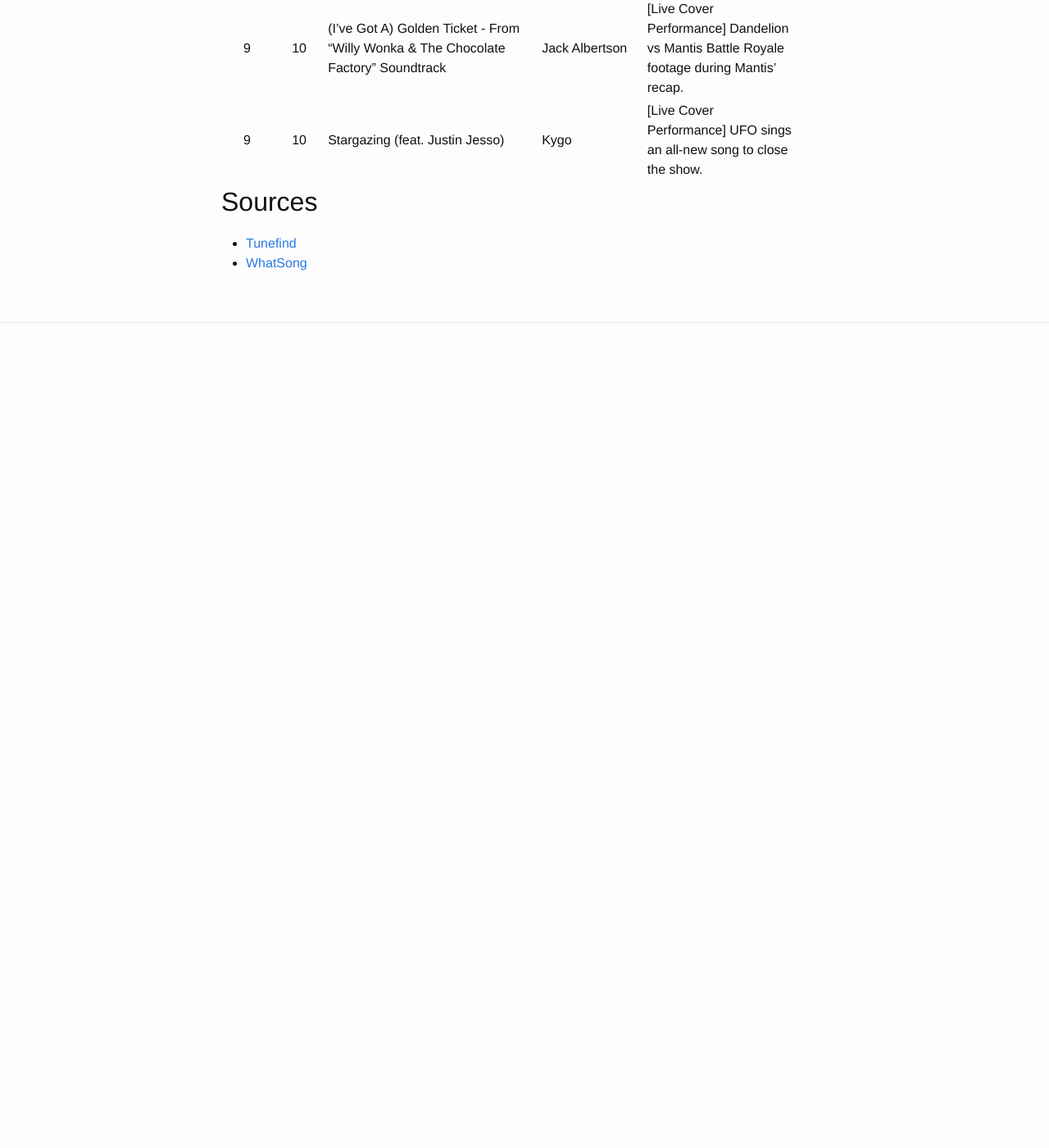
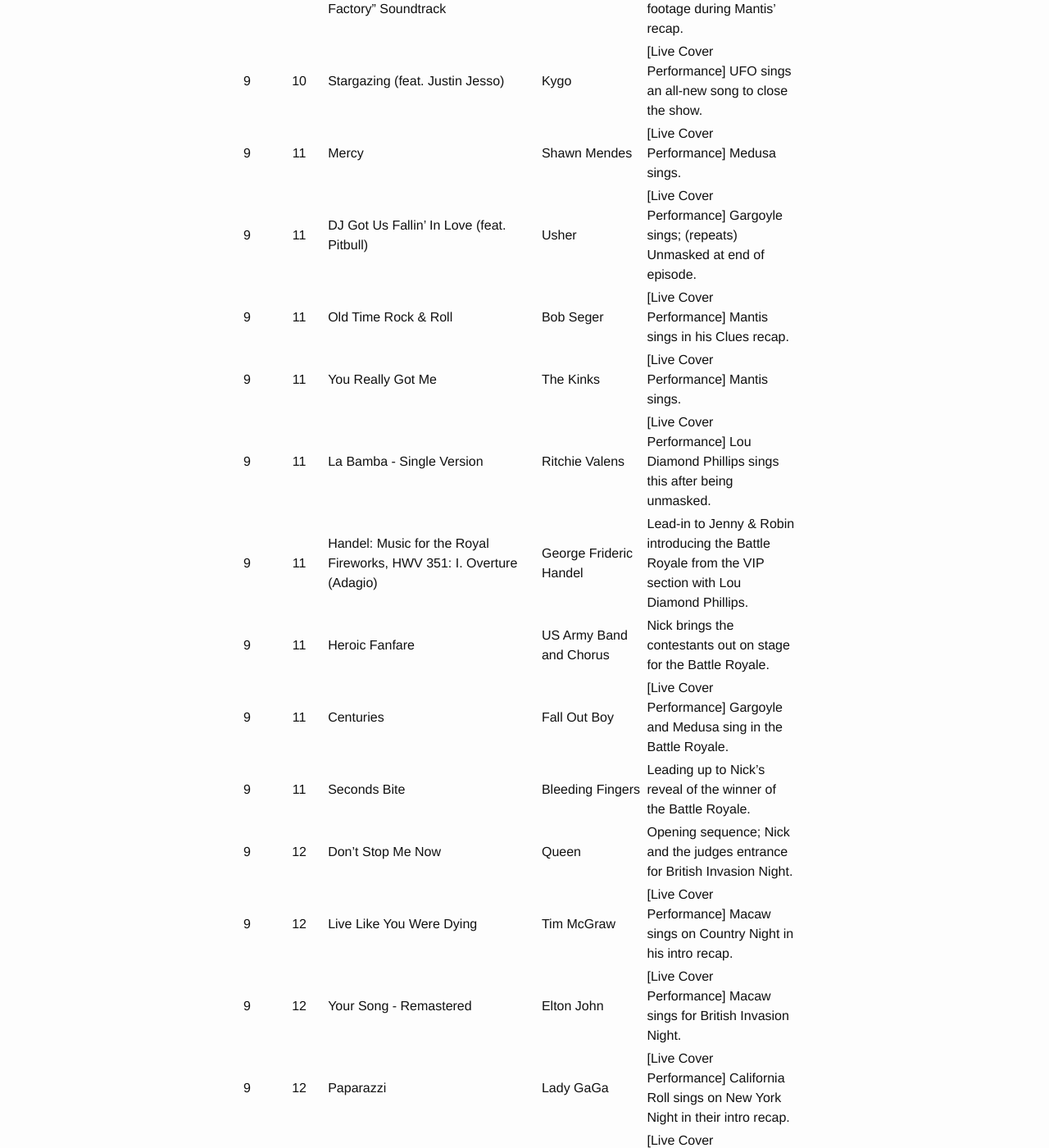
Before and after one commit to roclar/roclar.github.io, a Jekyll site: the page built from MaskedSingerSongs.md, in a window 1280 px wide and 1400 px high, scrolled down 21283 px. Shown: the whole window at 82% size. Built offline with Jekyll 4.4.1, drawn with Linux system fonts in a browser that asks for light colours; before the commit the page ends 21767 px from its top, so only the background shows below that; some of the changed text lies outside the part shown.

Commit message:
Added remainder of season 9

```diff
--- a/MaskedSingerSongs.md
+++ b/MaskedSingerSongs.md
@@ -213,7 +213,7 @@
 | 9 | 2 | Music For the Royal Fireworks - La Réjouissance | Ossi Bashiri | Howie Mandel presents the scepter to the winner. | |
 | 9 | 3 | Living In New York City | Robin Thicke | [Live Performance] Robin Thicke performs. | |
 | 9 | 3 | Piano Concerto No. 21 in C Major, K. 467: Allegro maestoso | Royal Philharmonic Orchestra | Medusa reveals the terrier head as her clue. | |
-| 9 | 3 | Theme From New York, New York | Frank Sinatra | [Live Cover Performance] Medusa performs. | |
+| 9 | 3 | Theme From New York, New York | Frank Sinatra | [Live Cover Performance] Medusa performs. | [link](https://www.youtube.com/watch?v=hGwcXokhZ5M&list=PLz-0dntIK0obZwzzWjkewT5youdeX65RQ) |
 | 9 | 3 | Money Can't Buy You Class (Radio Edit) | Countess Luann | The Real Housewives of NYC's, Luann De Lesseps brings out Medusa's clue. | |
 | 9 | 3 | Ice Ice Baby | Vanilla Ice | Polar Bear's entrance. | |
 | 9 | 3 | Rapture | Blondie | [Live Cover Performance] Polar Bear performs. | |
@@ -334,6 +334,42 @@
 | 9 | 10 | Don't You (Forget About Me) | Simple Minds | [Live Cover Performance] Doll sings on '80s Night in Mantis' recap. | |
 | 9 | 10 | (I've Got A) Golden Ticket - From "Willy Wonka & The Chocolate Factory" Soundtrack | Jack Albertson | [Live Cover Performance] Dandelion vs Mantis Battle Royale footage during Mantis' recap. | |
 | 9 | 10 | Stargazing (feat. Justin Jesso) | Kygo | [Live Cover Performance] UFO sings an all-new song to close the show. | |
+| 9 | 11 | Mercy | Shawn Mendes | [Live Cover Performance] Medusa sings. | |
+| 9 | 11 | DJ Got Us Fallin' In Love (feat. Pitbull) | Usher | [Live Cover Performance] Gargoyle sings; (repeats) Unmasked at end of episode. | |
+| 9 | 11 | Old Time Rock & Roll | Bob Seger | [Live Cover Performance] Mantis sings in his Clues recap. | |
+| 9 | 11 | You Really Got Me | The Kinks | [Live Cover Performance] Mantis sings. | |
+| 9 | 11 | La Bamba - Single Version | Ritchie Valens | [Live Cover Performance] Lou Diamond Phillips sings this after being unmasked. | |
+| 9 | 11 | Handel: Music for the Royal Fireworks, HWV 351: I. Overture (Adagio) | George Frideric Handel | Lead-in to Jenny & Robin introducing the Battle Royale from the VIP section with Lou Diamond Phillips. | |
+| 9 | 11 | Heroic Fanfare | US Army Band and Chorus | Nick brings the contestants out on stage for the Battle Royale. | |
+| 9 | 11 | Centuries | Fall Out Boy | [Live Cover Performance] Gargoyle and Medusa sing in the Battle Royale. | |
+| 9 | 11 | Seconds Bite | Bleeding Fingers | Leading up to Nick's reveal of the winner of the Battle Royale. | |
+| 9 | 12 | Don't Stop Me Now | Queen | Opening sequence; Nick and the judges entrance for British Invasion Night. | |
+| 9 | 12 | Live Like You Were Dying | Tim McGraw | [Live Cover Performance] Macaw sings on Country Night in his intro recap. | |
+| 9 | 12 | Your Song - Remastered | Elton John | [Live Cover Performance] Macaw sings for British Invasion Night. | |
+| 9 | 12 | Paparazzi | Lady GaGa | [Live Cover Performance] California Roll sings on New York Night in their intro recap. | |
+| 9 | 12 | Creep | Radiohead | [Live Cover Performance] California Roll sings for British Invasion Night. | [link](https://www.youtube.com/watch?v=l8WJAV2SRFg&list=PLz-0dntIK0obZwzzWjkewT5youdeX65RQ) |
+| 9 | 12 | Yellow | Coldplay | [Live Cover Performance] UFO sings on Space Night in her intro recap. | |
+| 9 | 12 | Tears Dry On Their Own | Amy Winehouse | [Live Cover Performance] UFO sings for British Invasion Night; (repeats) End Credits. | |
+| 9 | 12 | Mercy | Shawn Mendes | [Live Cover Performance] Medusa sings from the Battle of the Saves in her intro recap. | |
+| 9 | 12 | Someone Like You | ADELE | [Live Cover Performance] Medusa sings for British Invasion Night. | |
+| 9 | 13 | Stupid Love | Lady GaGa | Opening sequence; Nick introduces the judges. | |
+| 9 | 13 | Breakaway | Kelly Clarkson | [Live Cover Performance] California Roll sings. | |
+| 9 | 13 | Take Me to Church | Hozier | [Live Cover Performance] Medusa sings. | |
+| 9 | 13 | What Makes You Beautiful | One Direction | [Live Cover Performance] Macaw sings. | [link](https://www.youtube.com/watch?v=ATWxNeETPBw&list=PLz-0dntIK0obZwzzWjkewT5youdeX65RQ) |
+| 9 | 13 | Handel: Music for the Royal Fireworks, HWV 351: I. Overture (Adagio) | George Frideric Handel | Lead-in to the judges introducing the Battle Royale. | |
+| 9 | 13 | Heroic Fanfare | US Army Band and Chorus | Nick introduces the contestants for the Battle Royale. | |
+| 9 | 13 | Runaway Baby | Bruno Mars | [Live Cover Performance] California Roll, Macaw and Medusa sing in the Battle Royale. | |
+| 9 | 13 | Seconds Bite | Bleeding Fingers | Lead-in to Nick's announcement of the 3rd place, eliminated contestant. | |
+| 9 | 13 | Creep | Radiohead | [Live Cover Performance] Eliminated contestant sings unmasked at the end of episode. | |
+| 9 | 14 | Hold Back The River | James Bay | [Live Cover Performance] Macaw sings for the 1st time tonight. | [link](https://www.youtube.com/watch?v=Okg-x1kX2l8&list=PLz-0dntIK0obZwzzWjkewT5youdeX65RQ) |
+| 9 | 14 | Elastic Heart | Sia | [Live Cover Performance] Medusa sings for the 1st time tonight. | |
+| 9 | 14 | Your Song | Elton John | [Live Cover Performance] Macaw sings this in a flashback during his season recap. | |
+| 9 | 14 | All By Myself | Eric Carmen | [Live Cover Performance] Macaw sings for his 2nd song of the finale. | |
+| 9 | 14 | Happier Than Ever | Billie Eilish | [Live Cover Performance] Medusa sings in a flashback of the season premiere during her season recap. | |
+| 9 | 14 | Welcome to the Black Parade | My Chemical Romance | [Live Cover Performance] Medusa sings her 2nd song of the finale. | [link](https://www.youtube.com/watch?v=nEDvGWwk2_g&list=PLz-0dntIK0obZwzzWjkewT5youdeX65RQ) |
+| 9 | 14 | The Winner Takes It All | ABBA | [Cover Performance] Plays after Nick announces the Season 9 winner. | |
+| 9 | 14 | What Makes You Beautiful | One Direction | [Live Cover Performance] Macaw sings unmasked. | |
+| 9 | 14 | River | Bishop Briggs | [Live Performance] Medusa sings unmasked. | |
 
 ## Sources
 
```
Also changed, not shown: other parts of MaskedSingerSongs.md (+9 -9 lines).
